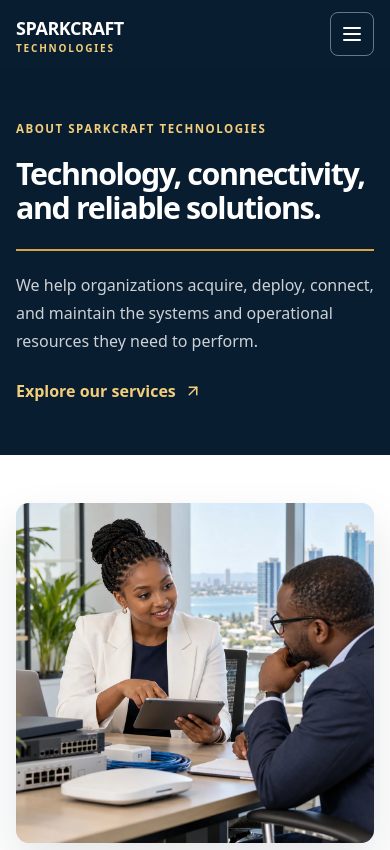
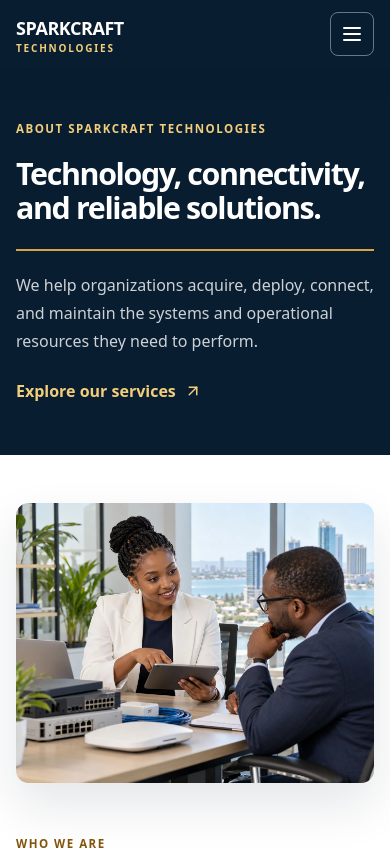
Before and after one commit to PHENOMVALENCE/sparkcraft, a Next.js app: page /about in a window 390 px wide. Shown: the top 850 px of the page. Built offline with nearby package versions, Linux system fonts and the light colour scheme.

Commit message:
fix: improve responsive about page

```diff
--- a/src/app/(corporate)/about/page.tsx
+++ b/src/app/(corporate)/about/page.tsx
@@ -18,11 +18,11 @@ const values = [
 export default function AboutPage() {
   return <main id="main-content">
     <CorporatePageIntro eyebrow="About SparkCraft Technologies" title="Technology, connectivity, and reliable solutions." description="We help organizations acquire, deploy, connect, and maintain the systems and operational resources they need to perform." action={{ label: "Explore our services", href: "/services" }}/>
-    <section className="container-wide pt-12 md:pt-16" data-reveal><div className="corporate-photo-panel relative min-h-[340px] md:min-h-[520px]"><Image src={corporateImages.about.src} alt={corporateImages.about.alt} fill priority sizes="100vw" className="object-cover"/></div></section>
+    <section className="container-wide pt-12 md:pt-16" data-reveal><div className="corporate-photo-panel relative min-h-[280px] sm:min-h-[380px] lg:min-h-[520px]"><Image src={corporateImages.about.src} alt={corporateImages.about.alt} fill priority sizes="100vw" className="object-cover"/></div></section>
     <section className="corporate-section container-wide grid gap-12 lg:grid-cols-[.7fr_1.3fr] lg:gap-24" data-reveal><div><p className="corporate-kicker">Who we are</p><h2 className="corporate-title mt-4">Built around real business needs.</h2></div><div className="corporate-copy space-y-5"><p>SparkCraft Technologies is a Tanzania-based technology solutions provider focused on helping businesses and institutions access the technology, digital systems, and operational resources they need.</p><p>Headquartered in Dar es Salaam, we bring together ICT solutions, fintech integration, and enterprise procurement to address practical challenges across industries.</p><p>We believe technology should help organizations work more efficiently, connect their systems, improve visibility, and serve their customers better. Our approach combines requirements assessment with sourcing, implementation coordination, integration, and support.</p></div></section>
-    <section className="corporate-section bg-[var(--sc-surface)]"><div className="container-wide grid gap-6 md:grid-cols-2"><article className="corporate-card" data-reveal><span className="corporate-kicker">Our vision</span><h2 className="mt-5 text-2xl font-bold">A trusted solutions partner</h2><p className="corporate-copy mt-4">To become a trusted technology and business solutions partner across Tanzania and the wider African market, enabling growth through innovation, connectivity, and reliable service delivery.</p></article><article className="corporate-card" data-reveal><span className="corporate-kicker">Our mission</span><h2 className="mt-5 text-2xl font-bold">Practical, lasting value</h2><p className="corporate-copy mt-4">To empower businesses and institutions with accessible technology, integrated digital solutions, and dependable procurement services that improve operational efficiency.</p></article></div></section>
-    <section className="corporate-section container-wide" data-reveal><div className="grid gap-8 lg:grid-cols-[.8fr_1.2fr]"><div><p className="corporate-kicker">What guides us</p><h2 className="corporate-title mt-4">Our Core Values</h2><p className="corporate-copy mt-6">Our focus remains the same in every engagement: make technology work for your organization.</p></div><div className="divide-y divide-[var(--sc-border)] border-y border-[var(--sc-border)]">{values.map(([title, copy]) => <div className="flex gap-5 py-5" key={title}><CheckCircle2 size={23} className="mt-1 shrink-0 text-[var(--sc-accent-ink)]"/><div><h3 className="text-lg font-bold">{title}</h3><p className="mt-2 leading-7 text-[var(--sc-muted)]">{copy}</p></div></div>)}</div></div></section>
-    <section className="bg-[var(--sc-navy)] py-16 text-white"><div className="container-wide grid gap-7 md:grid-cols-[.8fr_1.2fr]" data-reveal><p className="corporate-kicker corporate-kicker-light">Our commitment</p><div><h2 className="text-3xl font-bold leading-tight md:text-4xl">Clear requirements. Practical recommendations. Accountable delivery.</h2><p className="mt-5 max-w-2xl leading-8 text-white/75">We commit to understanding each project, communicating clearly, and delivering against agreed specifications and timelines.</p><Link href="/contact" className="mt-6 inline-flex items-center gap-2 font-bold text-[var(--sc-gold-light)]">Talk to our team <ArrowUpRight size={18}/></Link></div></div></section>
+    <section className="corporate-section bg-[var(--sc-surface)]"><div className="container-wide grid gap-6 sm:grid-cols-2"><article className="corporate-card" data-reveal><span className="corporate-kicker">Our vision</span><h2 className="mt-5 text-2xl font-bold">A trusted solutions partner</h2><p className="corporate-copy mt-4">To become a trusted technology and business solutions partner across Tanzania and the wider African market, enabling growth through innovation, connectivity, and reliable service delivery.</p></article><article className="corporate-card" data-reveal><span className="corporate-kicker">Our mission</span><h2 className="mt-5 text-2xl font-bold">Practical, lasting value</h2><p className="corporate-copy mt-4">To empower businesses and institutions with accessible technology, integrated digital solutions, and dependable procurement services that improve operational efficiency.</p></article></div></section>
+    <section className="corporate-section container-wide" data-reveal><div className="grid gap-8 lg:grid-cols-[.8fr_1.2fr]"><div><p className="corporate-kicker">What guides us</p><h2 className="corporate-title mt-4">Our Core Values</h2><p className="corporate-copy mt-6">Our focus remains the same in every engagement: make technology work for your organization.</p></div><div className="divide-y divide-[var(--sc-border)] border-y border-[var(--sc-border)]">{values.map(([title, copy]) => <div className="flex gap-4 py-5 sm:gap-5" key={title}><CheckCircle2 size={23} className="mt-1 shrink-0 text-[var(--sc-accent-ink)]"/><div><h3 className="text-lg font-bold">{title}</h3><p className="mt-2 leading-7 text-[var(--sc-muted)]">{copy}</p></div></div>)}</div></div></section>
+    <section className="bg-[var(--sc-navy)] py-12 text-white sm:py-16"><div className="container-wide grid gap-7 lg:grid-cols-[.8fr_1.2fr]" data-reveal><p className="corporate-kicker corporate-kicker-light">Our commitment</p><div><h2 className="text-3xl font-bold leading-tight md:text-4xl">Clear requirements. Practical recommendations. Accountable delivery.</h2><p className="mt-5 max-w-2xl leading-8 text-white/75">We commit to understanding each project, communicating clearly, and delivering against agreed specifications and timelines.</p><Link href="/contact" className="mt-6 inline-flex items-center gap-2 font-bold text-[var(--sc-gold-light)]">Talk to our team <ArrowUpRight size={18}/></Link></div></div></section>
     <CorporateCTA />
   </main>;
 }
```
